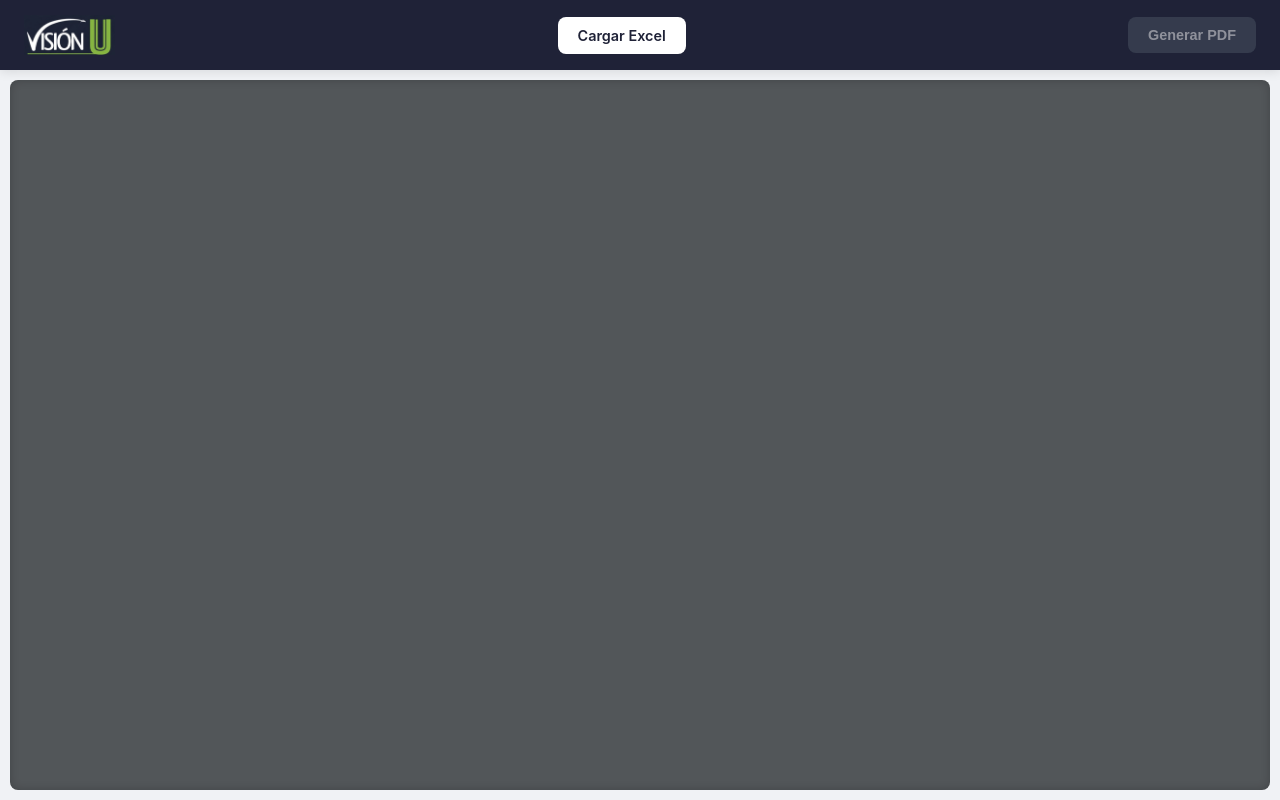
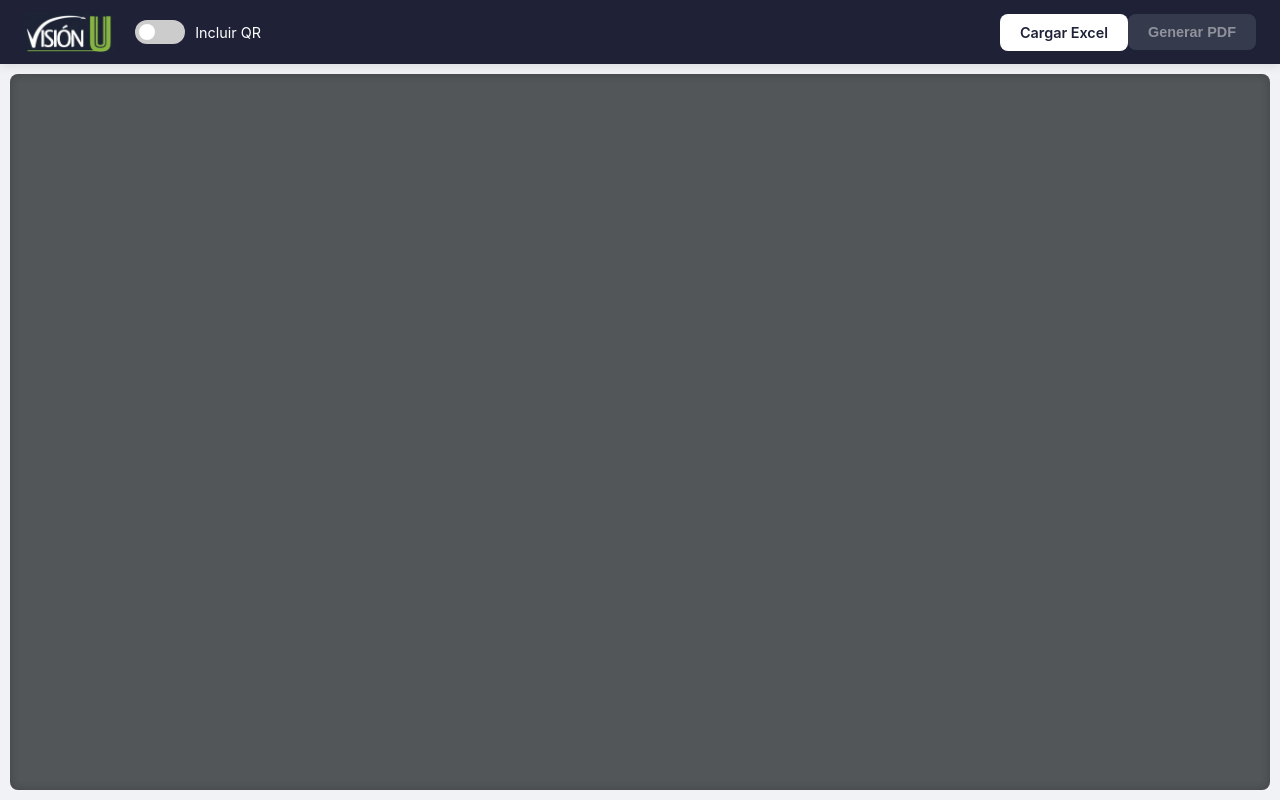
Before and after one commit to jfleong6/Paginas-Grupo-JJ, a Flask app: page / in a window 1280 px wide. Run offline with Flask 3, Linux system fonts and the light colour scheme.

Commit message:
feat: en vision U se integro el QR

```diff
--- a/visionU/app.py
+++ b/visionU/app.py
@@ -28,4 +28,4 @@ def index():
 
 
 if __name__ == '__main__':
-    app.run(debug=True, port=5000)
+    app.run(host='0.0.0.0', port=5000, debug=True)
--- a/visionU/config_campos.json
+++ b/visionU/config_campos.json
@@ -4,43 +4,49 @@
     "campos": {
         "Fecha": {
             "x": 21,
-            "y": 267.8
+            "y": 268.8
         },
         "Documento": {
             "x": 96,
-            "y": 267.8
+            "y": 268.8
         },
         "Nombre": {
             "x": 23,
-            "y": 259
+            "y": 260
         },
         "Colegio": {
             "x": 22,
-            "y": 250.6
+            "y": 251.6
         },
         "Evaluacion": {
             "x": 27,
-            "y": 241.8
+            "y": 242.8
         },
         "Grupo": {
             "x": 90,
-            "y": 241.8
+            "y": 242.8
         },
         "Grado": {
             "x": 136,
-            "y": 241.8
+            "y": 242.8
         },
         "Sesion": {
             "x": 21,
-            "y": 233.2
+            "y": 234.2
         },
         "Jornada": {
             "x": 59,
-            "y": 233.2
+            "y": 234.2
         },
         "Ciudad": {
             "x": 116,
-            "y": 233.2
+            "y": 234.2
         }
+    },
+    "qr": {
+        "x": 180,
+        "y": 208,
+        "size": 25,
+        "columna_datos": "Documento"
     }
 }
--- a/visionU/static/css/style.css
+++ b/visionU/static/css/style.css
@@ -28,13 +28,15 @@
 }
 
 body {
-    height: 100vh; /* Cambiado de 99vh para evitar saltos */
+    height: 100vh;
+    /* Cambiado de 99vh para evitar saltos */
     display: flex;
     flex-direction: column;
     font-family: 'Inter', system-ui, -apple-system, sans-serif;
     background-color: var(--color-fondo);
     color: var(--color-texto);
-    overflow: hidden; /* Evita scroll doble */
+    overflow: hidden;
+    /* Evita scroll doble */
 }
 
 /* =========================================================
@@ -45,15 +47,17 @@ header {
     width: 100%;
     display: flex;
     align-items: center;
-    justify-content: space-between; /* Espacia logo de botones */
+    justify-content: space-between;
+    /* Espacia logo de botones */
     padding: 0 1.5rem;
     background-color: var(--color-azul);
-    box-shadow: 0 2px 10px rgba(0,0,0,0.1);
+    box-shadow: 0 2px 10px rgba(0, 0, 0, 0.1);
     z-index: 100;
 }
 
 header img {
-    height: 40px; /* Tamaño fijo para consistencia */
+    height: 40px;
+    /* Tamaño fijo para consistencia */
     width: auto;
 }
 
@@ -107,9 +111,11 @@ header button,
    LAYOUT Y VISOR
    ========================================================= */
 .layout {
-    flex: 1; /* Ocupa el resto de la pantalla */
+
+    /* Ocupa el resto de la pantalla */
     display: flex;
     position: relative;
+    height: 100vh;
 }
 
 main {
@@ -122,11 +128,12 @@ main {
 .visor-pdf {
     flex: 1;
     position: relative;
-    background-color: #525659; /* Color estándar de visores PDF */
+    background-color: #525659;
+    /* Color estándar de visores PDF */
     margin: 10px;
     border-radius: var(--radio);
     overflow: hidden;
-    box-shadow: inset 0 0 10px rgba(0,0,0,0.2);
+    box-shadow: inset 0 0 10px rgba(0, 0, 0, 0.2);
 }
 
 .visor-pdf embed {
@@ -167,7 +174,7 @@ main {
 .spinner {
     width: 16px;
     height: 16px;
-    border: 2px solid rgba(255,255,255,0.3);
+    border: 2px solid rgba(255, 255, 255, 0.3);
     border-radius: 50%;
     border-top-color: white;
     animation: spin 0.8s linear infinite;
@@ -175,16 +182,89 @@ main {
 }
 
 @keyframes spin {
-    to { transform: rotate(360deg); }
+    to {
+        transform: rotate(360deg);
+    }
 }
 
 /* =========================================================
    ASIDE (Panel Lateral de Configuración)
    ========================================================= */
 aside.accordion {
-    width: 300px; /* Ancho fijo recomendado */
+    width: 300px;
+    /* Ancho fijo recomendado */
     background: var(--color-blanco);
     border-right: 1px solid var(--color-borde);
     padding: var(--espaciado);
-    display: none; /* Se activa cuando sea necesario */
+    display: none;
+    /* Se activa cuando sea necesario */
 }
+
+
+.header-controls {
+    display: flex;
+    align-items: center;
+    gap: 15px;
+    margin-left: 20px;
+}
+
+/* Estilos del Switch */
+.switch {
+    position: relative;
+    display: inline-block;
+    width: 50px;
+    height: 24px;
+}
+
+.switch input {
+    opacity: 0;
+    width: 0;
+    height: 0;
+}
+
+.slider {
+    position: absolute;
+    cursor: pointer;
+    top: 0;
+    left: 0;
+    right: 0;
+    bottom: 0;
+    background-color: #ccc;
+    transition: .4s;
+    border-radius: 24px;
+}
+
+.slider:before {
+    position: absolute;
+    content: "";
+    height: 16px;
+    width: 16px;
+    left: 4px;
+    bottom: 4px;
+    background-color: white;
+    transition: .4s;
+    border-radius: 50%;
+}
+
+input:checked+.slider {
+    background-color: #2196F3;
+    /* Azul al activar */
+}
+
+input:checked+.slider:before {
+    transform: translateX(26px);
+}
+
+/* Input de texto para la columna */
+#input-col-qr {
+    padding: 5px;
+    border-radius: 4px;
+    border: 1px solid #ccc;
+    width: 120px;
+    transition: all 0.3s ease;
+}
+
+.hidden {
+    display: none;
+    opacity: 0;
+}
--- a/visionU/static/js/main.js
+++ b/visionU/static/js/main.js
@@ -1,19 +1,28 @@
-var archivo; // Variable global
+var archivo; // Variable global para mantener el archivo en memoria
 
 // 1. Función para Cargar Excel y mostrar Vista Previa (CON PLANTILLA)
 function buscarExcel(input) {
     archivo = input.files[0];
     if (!archivo) return;
 
+    // Referencias al DOM
     const btnPdf = document.getElementById('btn-pdf');
     const loader = document.getElementById('loading-preview');
     const visor = document.getElementById('pdf-embed');
 
+    // UI: Bloquear botón y mostrar cargando
     btnPdf.disabled = true;
     loader.style.display = 'flex';
 
+    // Preparar datos
     const formData = new FormData();
     formData.append('excel', archivo);
+
+    // --- NUEVO: Capturamos solo el estado del Switch ---
+    // (La columna y posición ya están configuradas en el backend)
+    const usarQr = document.getElementById('chk-qr').checked;
+    formData.append('generar_qr', usarQr);
+    // --------------------------------------------------
 
     fetch('/preview', {
         method: 'POST',
@@ -30,11 +39,13 @@ function buscarExcel(input) {
             const pdfUrl = URL.createObjectURL(pdfBlob);
             visor.src = pdfUrl;
             visor.style.display = 'block';
+
+            // Habilitamos el botón de generar final
             btnPdf.disabled = false;
         })
         .catch(error => {
             console.error(error);
-        alert('No fue posible generar la vista previa');
+            alert('No fue posible generar la vista previa. Revisa la consola para más detalles.');
         })
         .finally(() => {
             loader.style.display = 'none';
@@ -44,19 +55,26 @@ function buscarExcel(input) {
 // 2. Generar PDF Final (SOLO TEXTO) y mostrar en visor
 document.getElementById('btn-pdf').addEventListener('click', function () {
     const btn = this;
+    const visor = document.getElementById('pdf-embed');
+
+    // Elementos opcionales para feedback visual en el botón (si existen en tu HTML)
     const btnText = document.getElementById('btn-text');
     const btnSpinner = document.getElementById('btn-spinner');
-    const visor = document.getElementById('pdf-embed');
 
     if (!archivo) return alert("Selecciona un archivo primero");
 
-    // UI Estado de carga
+    // UI: Estado de carga
     btn.disabled = true;
     if (btnText) btnText.textContent = "Generando...";
     if (btnSpinner) btnSpinner.style.display = "inline-block";
 
     const formData = new FormData();
     formData.append('excel', archivo);
+
+    // --- NUEVO: Capturamos el estado del Switch también aquí ---
+    const usarQr = document.getElementById('chk-qr').checked;
+    formData.append('generar_qr', usarQr);
+    // ----------------------------------------------------------
 
     fetch('/generate-final', {
         method: 'POST',
@@ -67,12 +85,12 @@ document.getElementById('btn-pdf').addEventListener('click', function () {
             return response.blob();
         })
         .then(blob => {
-        // IMPORTANTE: Revocar la URL anterior antes de asignar la nueva
+            // Limpieza de URL anterior
             if (visor.src) URL.revokeObjectURL(visor.src);
 
             const pdfUrl = URL.createObjectURL(blob);
 
-        // Forzar recarga del visor (algunos navegadores lo necesitan)
+            // Truco para forzar la recarga visual del PDF en algunos navegadores
             visor.src = "";
             setTimeout(() => {
                 visor.src = pdfUrl;
@@ -83,11 +101,29 @@ document.getElementById('btn-pdf').addEventListener('click', function () {
         })
         .catch(error => {
             console.error(error);
-        alert('Error al generar el documento');
+            alert('Error al generar el documento final.');
         })
         .finally(() => {
+            // Restaurar estado del botón
             btn.disabled = false;
             if (btnText) btnText.textContent = "Generar PDF";
             if (btnSpinner) btnSpinner.style.display = "none";
         });
 });
+
+/* OPCIONAL:
+   Si quieres que la vista previa se actualice automáticamente
+   apenas tocas el switch (sin tener que volver a cargar el excel),
+   puedes descomentar este bloque:
+*/
+
+/*
+document.getElementById('chk-qr').addEventListener('change', function() {
+    // Solo refrescamos si ya hay un archivo seleccionado
+    if (archivo) {
+        // Simulamos la carga reutilizando la lógica de buscarExcel
+        // Creamos un objeto "falso" que tenga la propiedad files
+        buscarExcel({ files: [archivo] });
+    }
+});
+*/
--- a/visionU/templates/index.html
+++ b/visionU/templates/index.html
@@ -12,21 +12,27 @@
 
     <header>
         <img src="{{ url_for('static', filename='img/logo.png') }}" alt="Logo Vision U">
-        <label for="btn-excel" class="btn-excel">
+
+        <div class="header-controls" style="display: flex; align-items: center; gap: 10px; margin-left: 20px;">
+            <label class="switch">
+                <input type="checkbox" id="chk-qr">
+                <span class="slider"></span>
+            </label>
+            <span style="color: white; font-size: 0.9rem;">Incluir QR</span>
+        </div>
+
+        <label for="btn-excel" class="btn-excel" style="margin-left: auto;">
             Cargar Excel
         </label>
 
         <input type="file" id="btn-excel" accept=".xlsx,.xls" hidden onchange="buscarExcel(this)">
 
-        <button id="btn-pdf" disabled>
+        <button id="btn-pdf" disabled id="btn-generate">
             Generar PDF
         </button>
     </header>
 
     <section class="layout">
-
-
-
         <main aria-label="Vista previa del documento">
             <div class="visor-pdf">
                 <div id="loading-preview" class="loader-container" style="display: none;">
@@ -37,7 +43,6 @@
                 <embed src="" type="application/pdf" id="pdf-embed" style="display: none; width: 100%; height: 600px;">
             </div>
         </main>
-
     </section>
 
 </body>
```
Also changed, not shown: visionU/routes/preview_routes.py (+90 -24 lines). Lines whose indentation alone changed are shown as unchanged.
